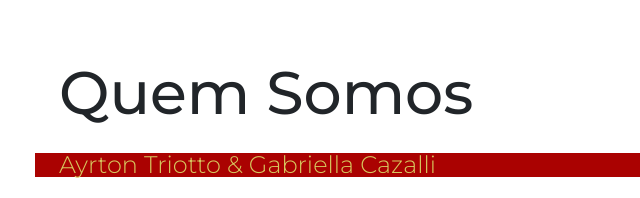
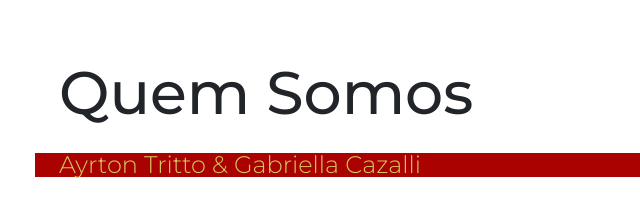
Before and after one commit to PurpleKaz81/tritto-landing, a plain HTML site: page index.html in a window 1280 px wide. Shown: the part 7186-7384 px from the top of the page, 113-753 px from the left. Drawn offline with nearby package versions, Linux system fonts and the light colour scheme.

Commit message:
Fixed Ayrton's name and finished Quem Somos section

```diff
--- a/index.html
+++ b/index.html
@@ -157,7 +157,7 @@
 
     <section id="quem" class="quem-somos">
       <h2 class="section__title section__title--quem-somos">Quem Somos</h2>
-      <h3 class="section__subtitle section__subtitle--quem-somos">Ayrton Triotto & Gabriella Cazalli</h3>
+      <h3 class="section__subtitle section__subtitle--quem-somos">Ayrton Tritto & Gabriella Cazalli</h3>
       <div class="quem-somos__body">
         <p class="section__paragraph section__paragraph--quem-somos">Ayrton Tritto, acadêmico de Direito do 8º semestre. Gabriela Cazalli, acadêmica de Direito do 6º semestre.</p>
         <p class="section__paragraph section__paragraph--quem-somos">Ambos são idealizadores de um projeto promissor, que visa principalmente criar autoridade para Advogados e Advogadas nas redes sociais.</p>
```
